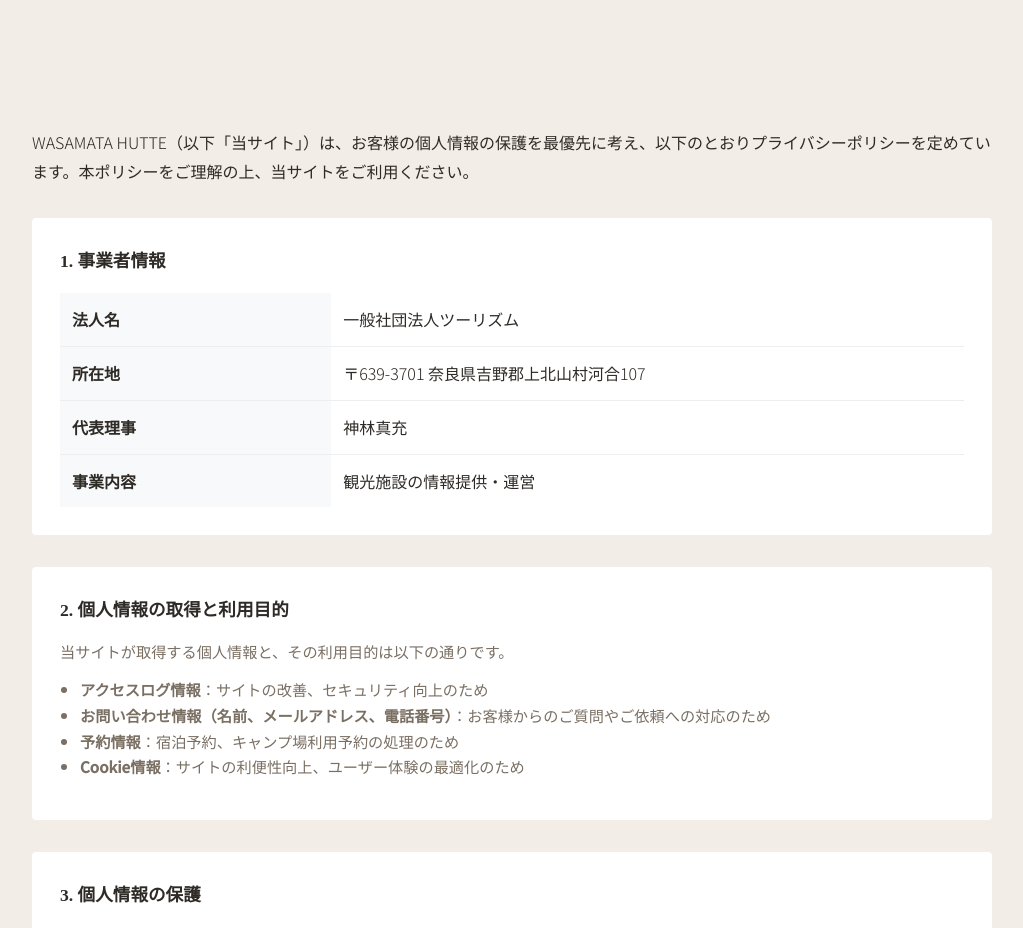
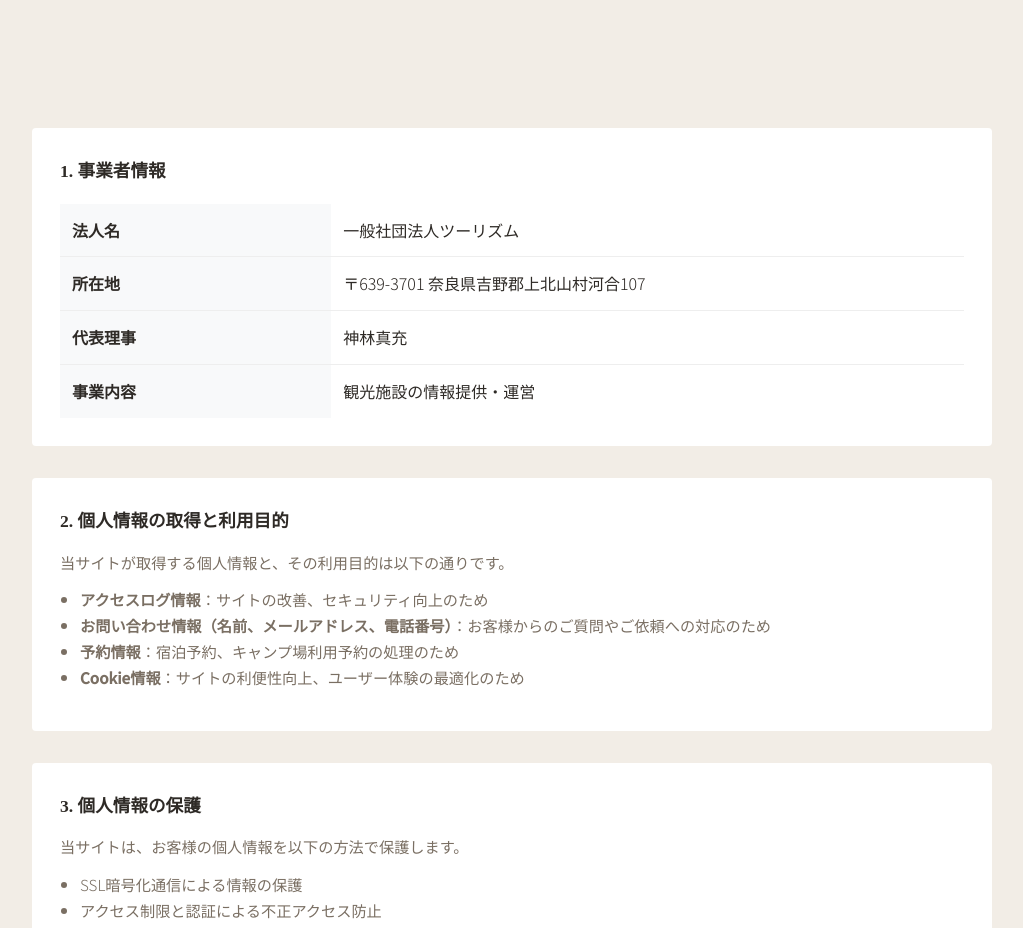
Before and after one commit to Yukio223/wasamata_renewal-, a plain HTML site: page privacy-policy.html in a window 1280 px wide. Shown: the part 920-1848 px from the top of the page, without its empty margins (128-1151 px from the left). Drawn offline with nearby package versions, Linux system fonts and the light colour scheme; a web font is replaced by a local one.

Commit message:
修正: プライバシーポリシーのタイトルと説明段落を削除

```diff
--- a/privacy-policy.html
+++ b/privacy-policy.html
@@ -85,8 +85,6 @@
 
       <div style="margin: 48px 0;">
         <div style="display: grid; gap: 32px;">
-
-        <p>WASAMATA HUTTE（以下「当サイト」）は、お客様の個人情報の保護を最優先に考え、以下のとおりプライバシーポリシーを定めています。本ポリシーをご理解の上、当サイトをご利用ください。</p>
 
           <!-- 1. 事業者情報 -->
           <div style="padding: 28px; background: var(--color-white); border-radius: 4px;">
```
